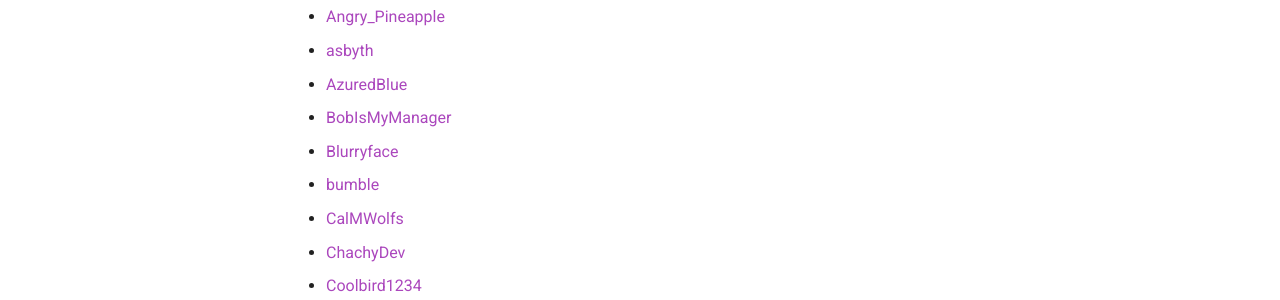
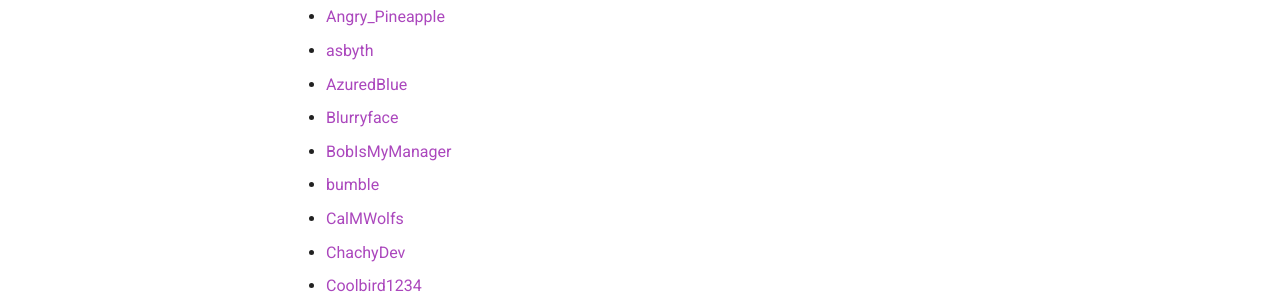
Before and after one commit to MicrocontrollersDev/Alternatives, an MkDocs documentation site: the page built from docs/contributors.md, in a window 1280 px wide and 900 px high. Shown: the part 324-624 px from the top of the window. Built offline with MkDocs 1.6.1 and Material for MkDocs 9.7.7, drawn with Linux system fonts in a browser that asks for light colours; comment, search, counter and statistics services are not loaded.

Commit message:
Fix alphabetical order

```diff
--- a/docs/contributors.md
+++ b/docs/contributors.md
@@ -6,8 +6,8 @@
 * [Angry_Pineapple](https://github.com/Angry-Pineapple3121)
 * [asbyth](https://github.com/asbyth)
 * [AzuredBlue](https://github.com/AzuredBlue)
+* [Blurryface](https://blurry.gay)
 * [BobIsMyManager](https://github.com/BobIsMyManager)
-* [Blurryface](https://blurry.gay)
 * [bumble](https://github.com/itsbumble)
 * [CalMWolfs](https://github.com/CalMWolfs)
 * [ChachyDev](https://github.com/ChachyDev)
```
